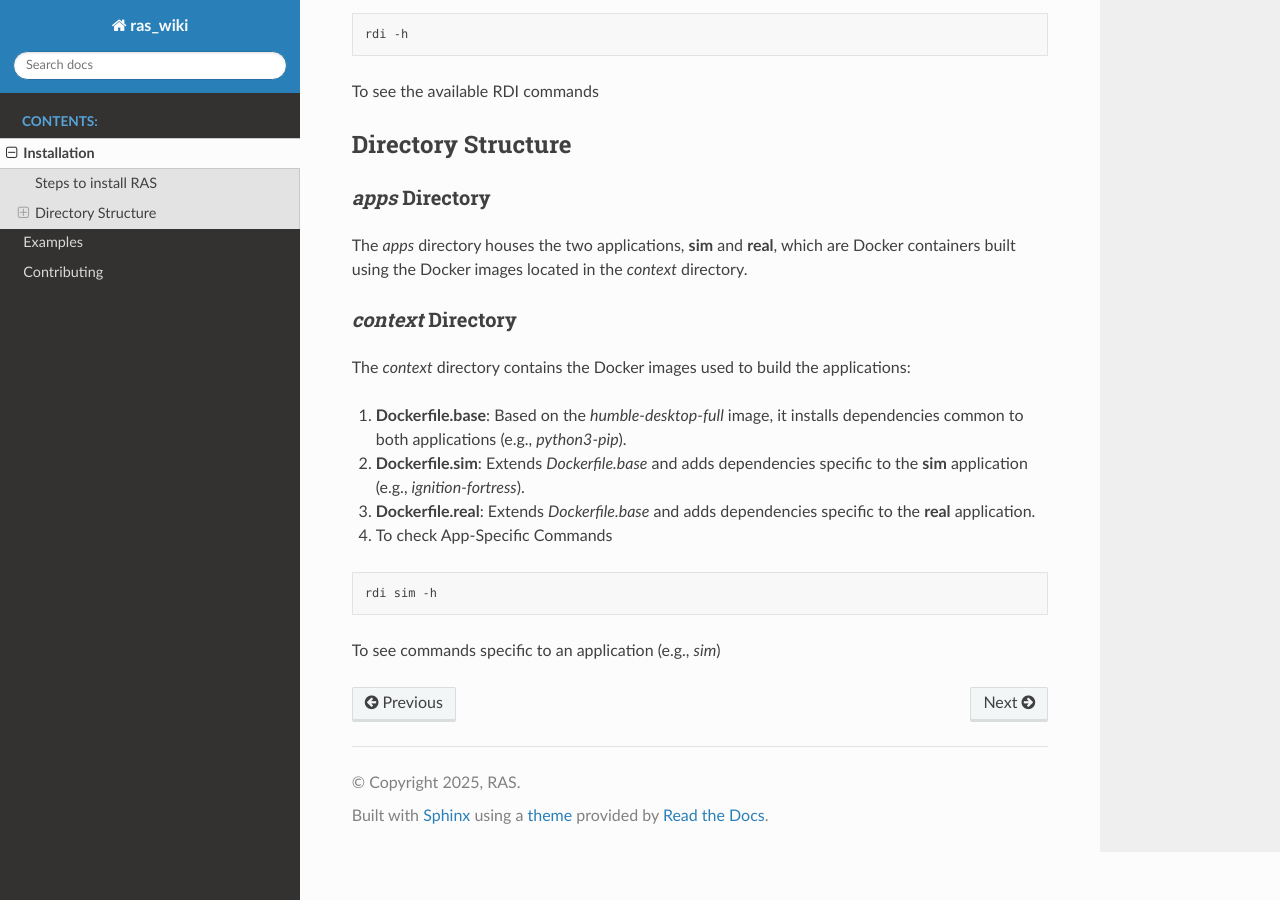
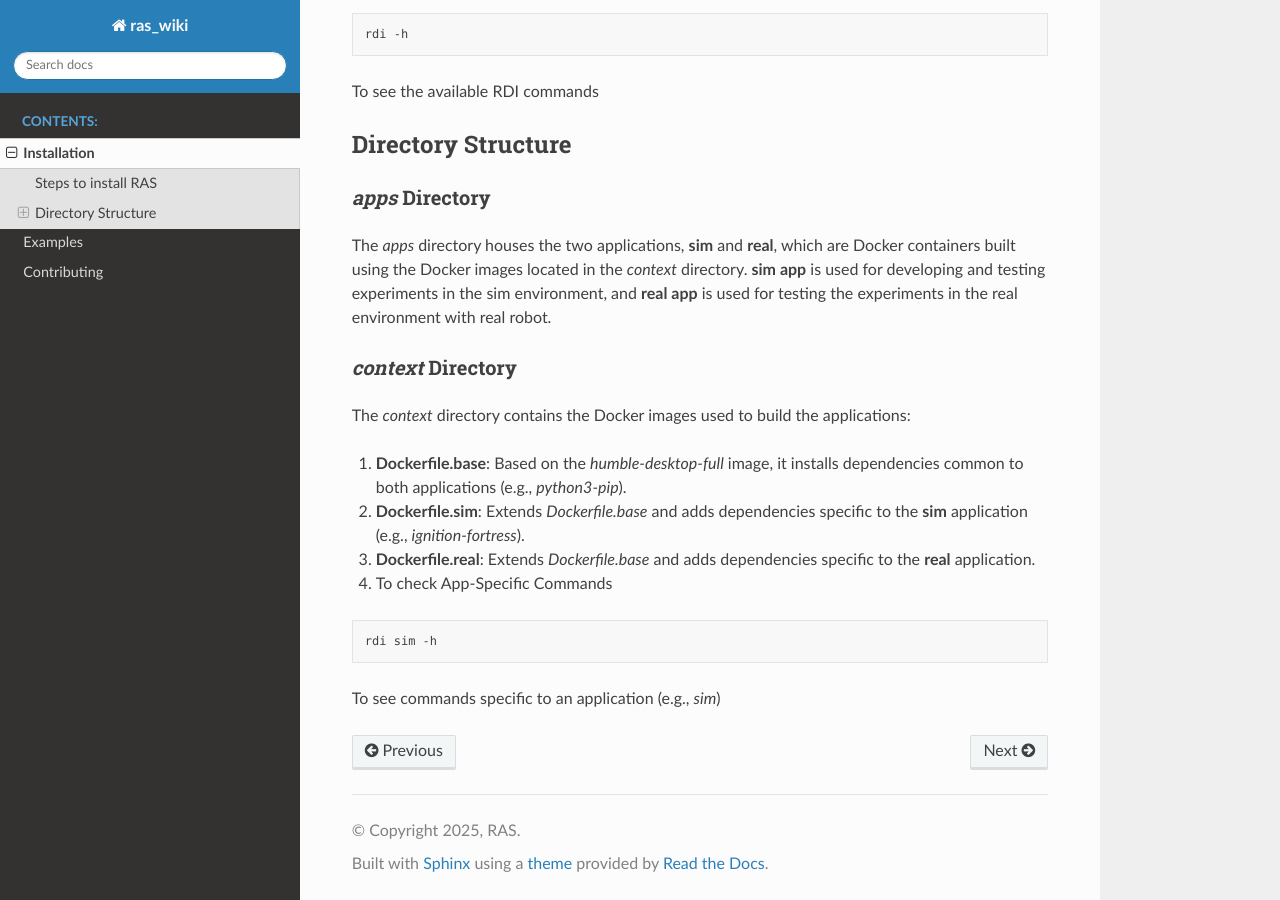
Before and after one commit to ras-ros2/ras_wiki, a Sphinx documentation site: the page built from source/installation.rst, in a window 1280 px wide and 900 px high, scrolled down 841 px. Built offline with Sphinx 7.4.7 and the Read the Docs theme 3.1.0, drawn with Linux system fonts in a browser that asks for light colours.

Commit message:
docs updated to explain the experiment steps

```diff
--- a/source/example.rst
+++ b/source/example.rst
@@ -4,7 +4,7 @@ Examples
 RAS provides a set of examples to get started with the RAS. The examples are divided into two categories: **real** and **sim**.
 
 :doc:`Sim Examples <examples/sim_example>`
-    The **sim** examples are designed to work with the Ignition Gazebo simulator.
+    The **sim** examples are designed to work with the Gazebo Sim simulator.
 
 :doc:`Real Examples <examples/real_example>`
     The **real** examples are designed to work with the real robot.
--- a/source/installation.rst
+++ b/source/installation.rst
@@ -43,7 +43,7 @@ Directory Structure
 
 `apps` Directory
 ~~~~~~~~~~~~~~~~
-The `apps` directory houses the two applications, **sim** and **real**, which are Docker containers built using the Docker images located in the `context` directory.
+The `apps` directory houses the two applications, **sim** and **real**, which are Docker containers built using the Docker images located in the `context` directory. **sim app** is used for developing and testing experiments in the sim environment, and **real app** is used for testing the experiments in the real environment with real robot.
 
 `context` Directory
 ~~~~~~~~~~~~~~~~~~~
```
Also changed, not shown: source/examples/sim_example.rst (+22 -4 lines).
